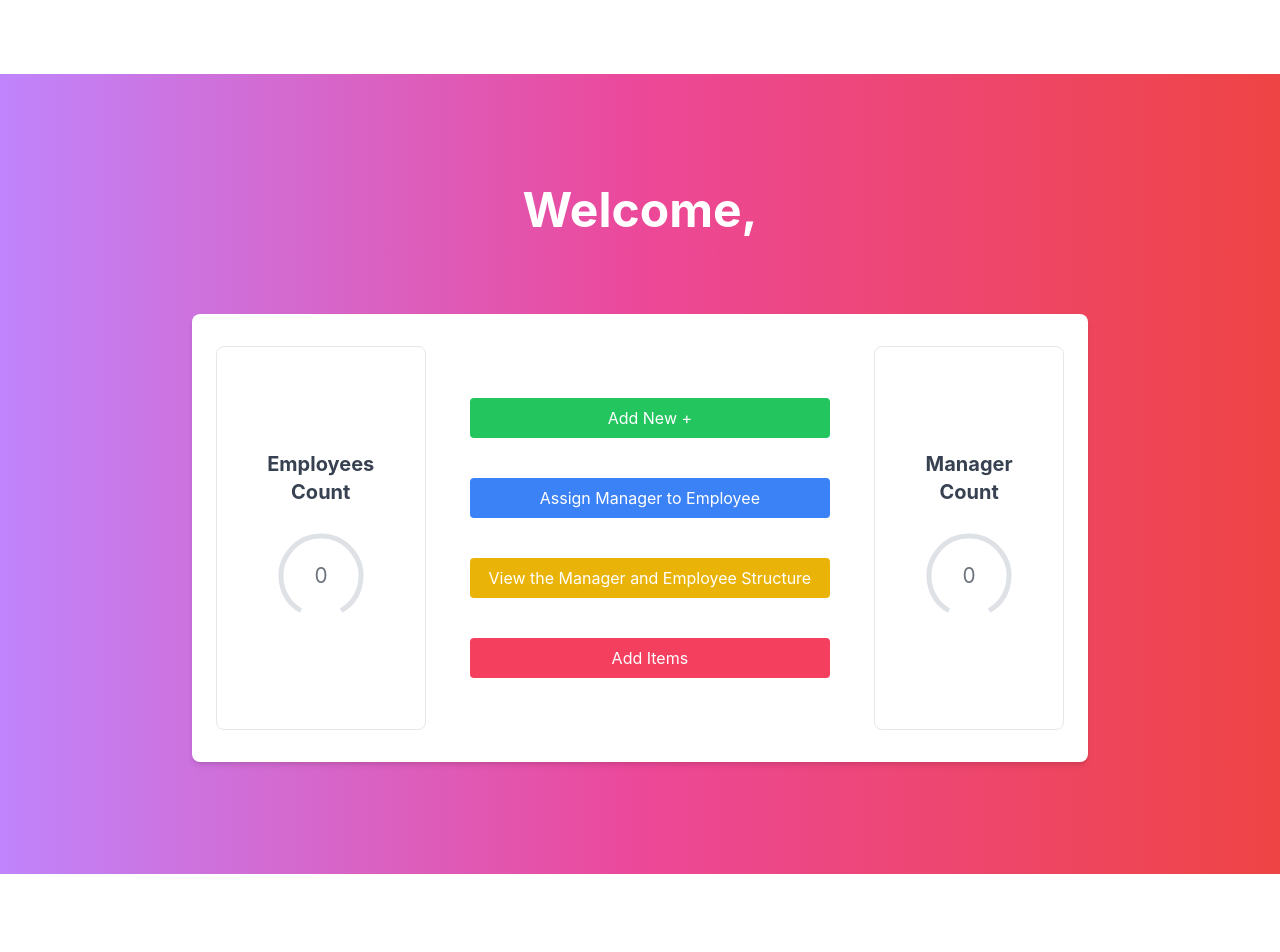
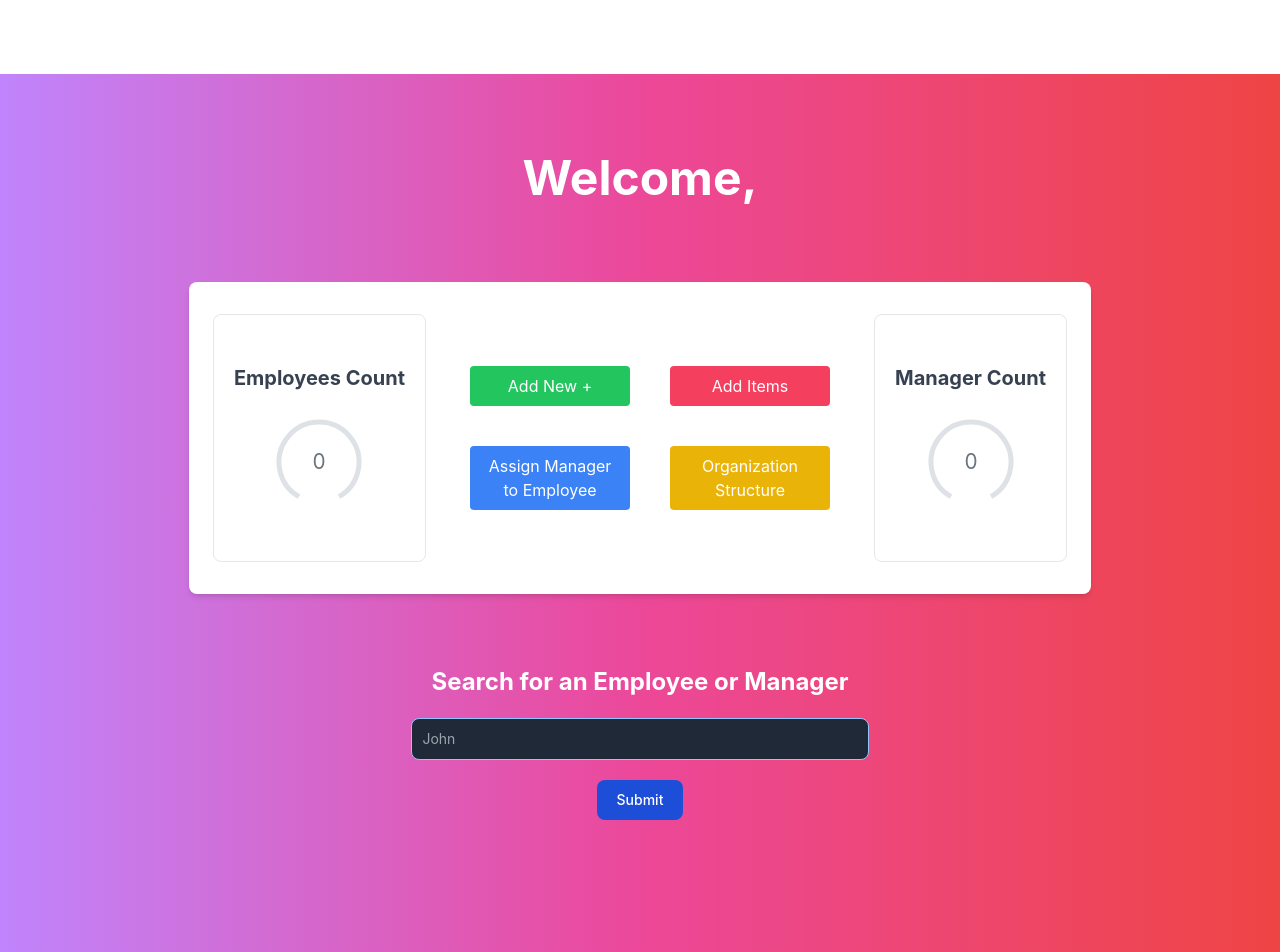
Before and after one commit to mezeru/Capstone-UI, a React (Create React App) app: page /HR in a window 1280 px wide. Before the commit the page ends 874 px from the top, so only its background shows below. Built offline with nearby package versions, Linux system fonts and the light colour scheme; no server answers.

Commit message:
Serch added

```diff
--- a/src/components/Employee/PointsHistory.jsx
+++ b/src/components/Employee/PointsHistory.jsx
@@ -37,8 +37,8 @@ export const PointsHistory = () => {
           <table className="min-w-full bg-white rounded-t-lg">
             <thead>
               <tr>
-                <th className="px-6 py-5 border-b-2 border-gray-300 text-2xl text-center leading-4 text-gray-700">Item Name</th>
-                <th className="px-6 py-5 border-b-2 border-gray-300 text-2xl text-center leading-4 text-gray-700">Manager Name</th>
+                <th className="px-6 py-5 border-b-2 border-gray-300 text-2xl text-center leading-4 text-gray-700">Item</th>
+                <th className="px-6 py-5 border-b-2 border-gray-300 text-2xl text-center leading-4 text-gray-700">Manager</th>
                 <th className="px-6 py-5 border-b-2 border-gray-300 text-2xl text-center leading-4 text-gray-700">Points</th>
                 <th className="px-6 py-5 border-b-2 border-gray-300 text-2xl text-center leading-4 text-gray-700">Timestamp</th>
               </tr>
@@ -46,8 +46,8 @@ export const PointsHistory = () => {
             <tbody className="bg-white border-none">
               {history.map((entry, index) => (
                 <tr key={index}>
-                  <td className="px-6 py-4 whitespace-no-wrap bg-gray-700 border-gray-500 text-white">{entry.itemName || '-'}</td>
-                  <td className="px-6 py-4 whitespace-no-wrap bg-gray-700 border-gray-500 text-white">{entry.managerName || '-'}</td>
+                  <td className="px-6 py-4 whitespace-no-wrap bg-gray-700 border-gray-500 text-white">{entry.itemName || ' '}</td>
+                  <td className="px-6 py-4 whitespace-no-wrap bg-gray-700 border-gray-500 text-white">{entry.managerName || ' '}</td>
                   <td className="px-6 py-4 whitespace-no-wrap bg-gray-700 border-gray-500 text-white">{entry.itemName === null ? "+":"-"} {entry.points}</td>
                   <td className="px-6 py-4 whitespace-no-wrap bg-gray-700 border-gray-500 text-white">{new Date(entry.timestamp).toLocaleString()}</td>
                 </tr>
--- a/src/components/HR.jsx
+++ b/src/components/HR.jsx
@@ -5,6 +5,7 @@ import axiosDB from "../axios";
 import { HrNav } from "./new/HrNav";
 
 import { Knob } from 'primereact/knob';
+import { Search } from "./new/Search";
 
 
 export const HR = () => {
@@ -52,7 +53,7 @@ export const HR = () => {
         <>
         <HrNav/>
 
-        <div className="flex flex-row items-center justify-evenly min-h-screen bg-gradient-to-r from-purple-400 via-pink-500 to-red-500">
+        <div className="flex py-20 flex-col items-center justify-evenly min-h-screen bg-gradient-to-r from-purple-400 via-pink-500 to-red-500">
 
 
 
@@ -66,20 +67,22 @@ export const HR = () => {
                         <Knob value={count?.employeeCount} size={100} strokeWidth={5} />
                     </div>
 
-                    <div className="max-w-md flex flex-col w-full px-6 py-8 bg-white rounded-lg">
+                    <div className="max-w-md grid grid-cols-2 w-full px-6 py-8 bg-white rounded-lg">
                         <Link to="/HR/add" className="m-5 bg-green-500 hover:bg-green-700 text-white py-2 px-4 rounded">
                             Add New +
                         </Link>
+                        <Link to="/HR/newItem" className="m-5 bg-rose-500 hover:bg-rose-700 text-white py-2 px-4 rounded">
+                            Add Items
+                        </Link>
+
                         <Link to="/HR/Reassign" className="m-5 bg-blue-500 hover:bg-blue-700 text-white py-2 px-4 rounded">
                             Assign Manager to Employee
                         </Link>
                         <Link to="/HR/Structure" className="m-5 bg-yellow-500 hover:bg-yellow-700 text-white py-2 px-4 rounded">
-                            View the Manager and Employee Structure
+                            Organization Structure
                         </Link>
 
-                        <Link to="/HR/newItem" className="m-5 bg-rose-500 hover:bg-rose-700 text-white py-2 px-4 rounded">
-                            Add Items
-                        </Link>
+
 
                     </div>
                     <div className="flex flex-col justify-center items-center max-w-md bg-white rounded-lg p-5 border">
@@ -90,8 +93,13 @@ export const HR = () => {
 
             </div>
 
+            <div className="flex flex-col justify-center items-center">
+                <Search />
+            </div>
+
 
         </div>
+
         </>
     );
 }
--- /dev/null
+++ b/src/components/new/Search.jsx
@@ -0,0 +1,62 @@
+import { useState } from "react"
+import axiosDB from "../../axios"
+import { Column } from "primereact/column"
+import { DataTable } from "primereact/datatable"
+
+
+
+
+export const Search = () => {
+
+
+    const[search,setSearch] = useState("");
+
+    const[results,setResults] = useState([]);
+
+
+    const handleSubmit = async (e) => {
+        e.preventDefault();
+
+        const resp = await axiosDB.get(`/search/${search}`,{
+            headers:{
+                "Authorization": "Basic "+localStorage.getItem("token")
+            }
+        });
+
+        setResults(resp.data);
+
+        console.log(resp.data)
+    }
+
+    return(
+        <>
+
+        <div className="rounded-lg m-5 p-8 w-full">
+
+            <form onSubmit={handleSubmit}>
+                <div>
+                <p className="text-2xl font-bold text-white my-5">Search for an Employee or Manager</p>
+                    <input value={search} onChange={(e) => setSearch(e.target.value)} type="text" id="first_name" className="bg-gray-800 border border-blue-300 text-white text-sm rounded-lg focus:ring-blue-500 focus:border-blue-500 block w-full p-2.5" placeholder="John" required />
+                </div>
+
+                <button type="submit" className="mt-5 text-white bg-blue-700 hover:bg-blue-800 focus:ring-4 focus:outline-none focus:ring-blue-300 font-medium rounded-lg text-sm w-full sm:w-auto px-5 py-2.5 text-center ">Submit</button>
+
+
+            </form>
+        </div>
+
+        {results?.length > 0 ?
+
+        <DataTable value={results} paginator rows={10} rowsPerPageOptions={[5, 10, 25, 50]} stripedRows tableStyle={{ minWidth: '50rem' }}>
+                    <Column className="border" field="id" header="Id" body={(rowData) => <div className="text-lg leading-5">{rowData.id}</div>} />
+                    <Column className="border" field="name" header="Employee" body={(rowData) => <div className="text-lg leading-5">{rowData.name}</div>} />
+                    <Column className="border" field="jobtype" header="Job Type" body={(rowData) => <div className="capitalize text-md leading-5">{ rowData.jobTitle ? String(rowData.jobTitle).replace("_"," ") : "Manager"   }</div>} />
+                    <Column className="border" field="salary" header="Salary" body={(rowData) => <div className="text-md leading-5">{rowData.salary === 0 ? "N/A" : rowData.salary }</div>} />
+        </DataTable>
+
+        : ""}
+
+        </>
+    )
+
+}
```
